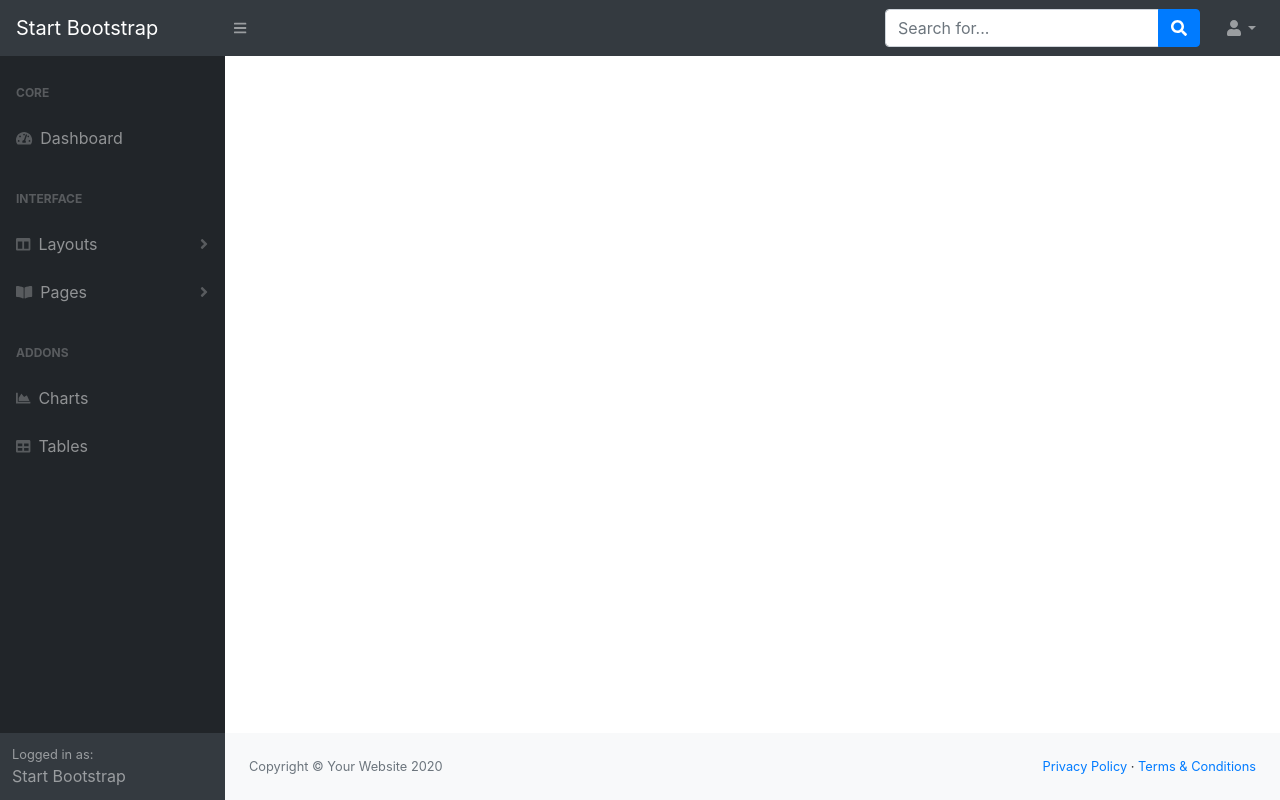
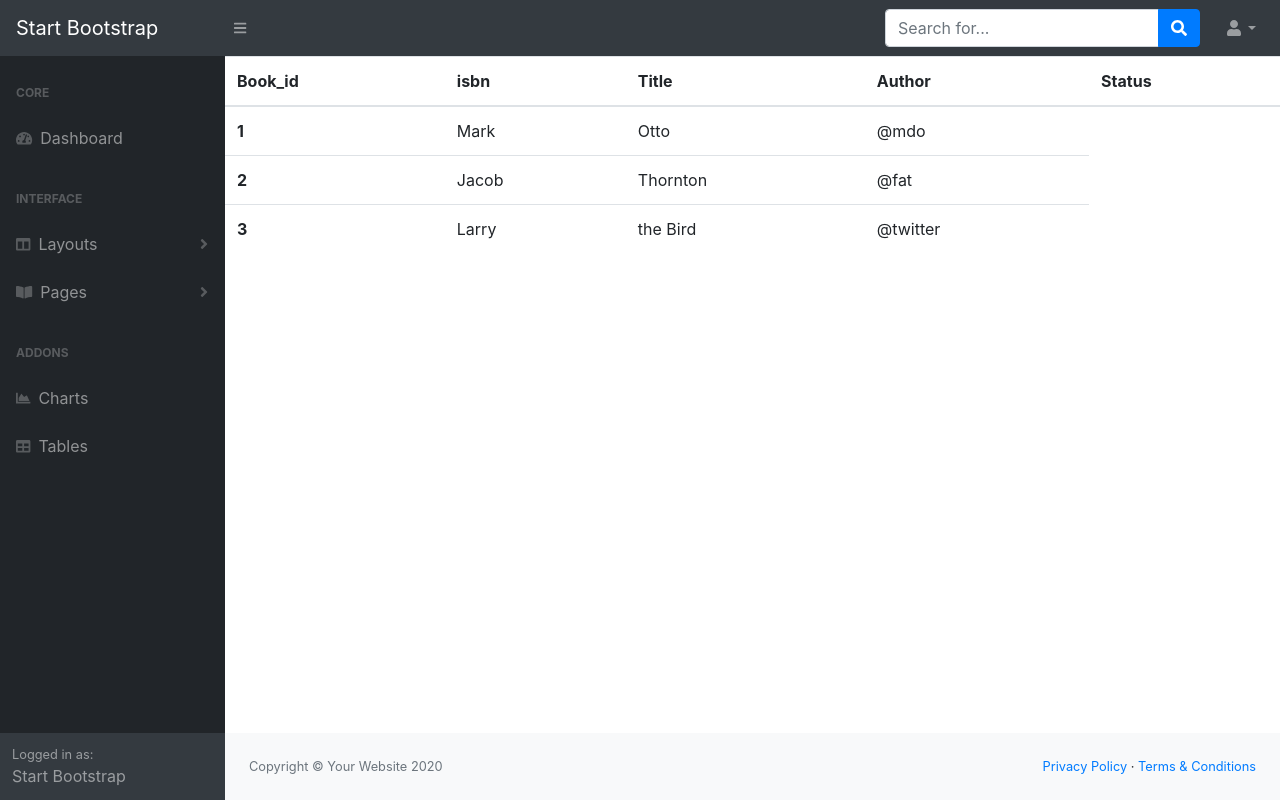
Before and after one commit to Adwaith695/lib, a PHP site: page /viewbook.php in a window 1280 px wide. Run offline with PHP 8.4, Linux system fonts and the light colour scheme; some libraries are stand-ins or nearby versions.

Commit message:
lib viewbook updated

```diff
--- a/admin/viewbook.php
+++ b/admin/viewbook.php
@@ -2,5 +2,35 @@
     <?php include 'partials/nav.php'; ?>
         <?php include 'partials/sidenav.php'; ?>
 <!-- write your code hear -->
-
+<table class="table">
+  <thead>
+    <tr>
+      <th scope="col">Book_id</th>
+      <th scope="col">isbn</th>
+      <th scope="col">Title</th>
+      <th scope="col">Author</th>
+      <th scope="col">Status</th>
+    </tr>
+  </thead>
+  <tbody>
+    <tr>
+      <th scope="row">1</th>
+      <td>Mark</td>
+      <td>Otto</td>
+      <td>@mdo</td>
+    </tr>
+    <tr>
+      <th scope="row">2</th>
+      <td>Jacob</td>
+      <td>Thornton</td>
+      <td>@fat</td>
+    </tr>
+    <tr>
+      <th scope="row">3</th>
+      <td>Larry</td>
+      <td>the Bird</td>
+      <td>@twitter</td>
+    </tr>
+  </tbody>
+</table>
 <?php include 'partials/footer.php' ;?>
```
